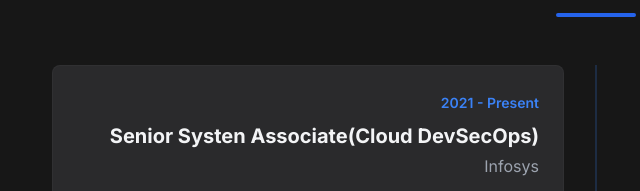
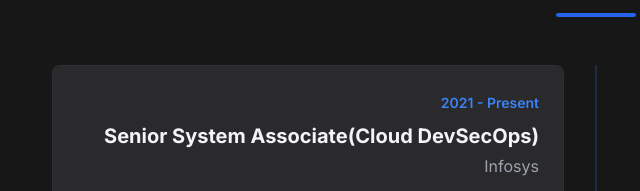
Before and after one commit to dileepkumar10/Portfolio, a plain HTML site: page index.html in a window 1280 px wide. Shown: the part 3681-3872 px from the top of the page, 44-684 px from the left. Drawn offline with nearby package versions, Linux system fonts and the light colour scheme.

Commit message:
Update index.html

```diff
--- a/index.html
+++ b/index.html
@@ -908,7 +908,7 @@
                         <div class="flex-1 md:w-[calc(50%-2rem)] md:text-right md:mr-8 mb-4 md:mb-0">
                             <div class="border border-neutral-700/30 rounded-lg p-6 bg-[#2A2A2C] hover:border-blue-500/50 transition-all duration-300">
                                 <span class="text-blue-500 text-sm font-semibold">2021 - Present</span>
-                                <h3 class="text-xl font-bold text-gray-100 mt-2">Senior Systen Associate(Cloud DevSecOps)</h3>
+                                <h3 class="text-xl font-bold text-gray-100 mt-2">Senior System Associate(Cloud DevSecOps)</h3>
                                 <p class="text-gray-400 mt-1">Infosys</p>
                                 <div class="mt-4 space-y-2 text-gray-300">
                                     <p class="flex items-center md:justify-end"><span>Developed and published custom Azure DevOps extensions and dashboards on the Azure Marketplace to automate manual tasks.</span></p>
```
